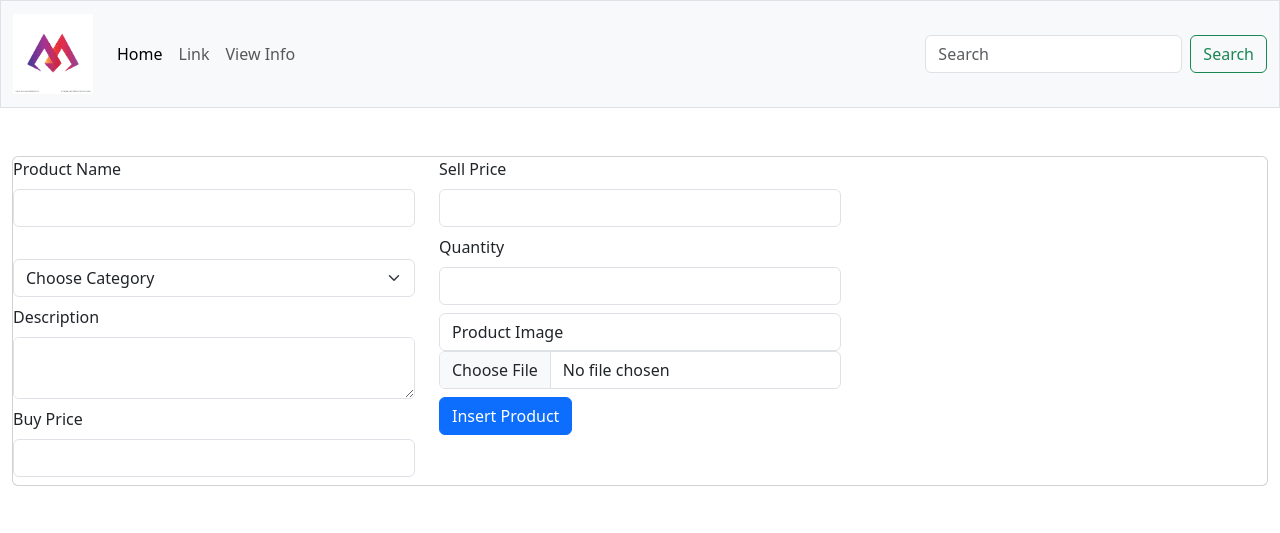
After one commit to ayeayemyint100314/ecom_111, a PHP site: page /insertProduct.php in a window 1280 px wide. The commit adds this page. Shown: the top 533 px of the page. Run offline with PHP 8.4, Linux system fonts and the light colour scheme; data that the repository does not hold is empty.

Commit message:
productInsert Page is finished

```diff
--- /dev/null
+++ b/admin/insertProduct.php
@@ -0,0 +1,117 @@
+<?php
+require_once "dbconnect.php";
+try {
+        $sql = "select * from category";
+        $stmt = $conn->prepare($sql);
+        $stmt->execute();
+        $categories = $stmt->fetchAll(); // multiple rows returned
+
+} catch (PDOException $e) {
+    echo $e->getMessage();
+}
+
+// when insertButton is clicked
+if(isset($_POST['insertBtn']))
+{
+    echo "$_POST[pname]<br> $_POST[category]<br> $_POST[description]<br>
+    $_POST[sprice]<br>$_POST[quantity]<br>$_POST[bprice]<br>";
+
+}
+
+
+
+
+
+
+?>
+<!DOCTYPE html>
+<html lang="en">
+
+<head>
+    <meta charset="UTF-8">
+    <meta name="viewport" content="width=device-width, initial-scale=1.0">
+    <title>Insert Product</title>
+    <link href="https://cdn.jsdelivr.net/npm/bootstrap@5.3.7/dist/css/bootstrap.min.css" rel="stylesheet" integrity="sha384-LN+7fdVzj6u52u30Kp6M/trliBMCMKTyK833zpbD+pXdCLuTusPj697FH4R/5mcr" crossorigin="anonymous">
+    <script src="https://cdn.jsdelivr.net/npm/bootstrap@5.3.7/dist/js/bootstrap.bundle.min.js" integrity="sha384-ndDqU0Gzau9qJ1lfW4pNLlhNTkCfHzAVBReH9diLvGRem5+R9g2FzA8ZGN954O5Q" crossorigin="anonymous"></script>
+
+</head>
+
+<body>
+    <div class="container-fluid">
+        <div class="row">
+            <?php require_once "navigation.php" ?>
+        </div>
+        <div class="row">
+            <div class="col-md-12 mx-auto py-5">
+                <form action="insertProduct.php" class="form card" method="post"
+                    enctype="multipart/form-data">
+                    <div class="row">
+                        <div class="col-md-4">
+                            <div class="mb-2">
+                                <label for="pname" class="form-label">Product Name</label>
+                                <input type="text" class="form-control" name="pname"
+                                    id="pname" required>
+                            </div>
+                            <div class="mb-2">
+                                <label for="" class="form-label"></label>
+                                <select name="category" id="" class="form-select">
+                                    <option value="">Choose Category</option>
+                                    <?php
+                                        if(isset($categories))
+                                        {   foreach($categories as $category)
+                                            {
+                                                echo "<option value=$category[id]>$category[cat_name]</option>";
+                                            }
+                                        }
+
+                                    ?>
+
+                                </select>
+                            </div>
+                            <div class="mb-2">
+                                <label for="desc" class="form-label">Description</label>
+                                <textarea name="description" id="desc" class="form-control">
+
+
+                            </textarea>
+                            </div>
+                            <div class="mb-2">
+                                <label for="bprice" class="form-label">Buy Price</label>
+                                <input type="number" class="form-control" name="bprice" id="bprice">
+
+                            </div>
+
+                        </div>
+                        <div class="col-md-4">
+                            <div class="mb-2">
+                                <label for="sprice" class="form-label">Sell Price</label>
+                                <input type="number" class="form-control" name="sprice"
+                                    id="sprice">
+                            </div>
+                            <div class="mb-2">
+                                <label for="qty" class="form-label">Quantity</label>
+                                <input type="number" class="form-control" name="quantity"
+                                    id="qty">
+                            </div>
+                            <div class="mb-2">
+                                <label for="pmg" class="form-control">
+                                    Product Image</label>
+                                <input type="file" class="form-control" name="pimg"
+                                    id="pimg">
+                            </div>
+                            <div class="mb-2">
+                                <button class="btn btn-primary" name="insertBtn">Insert Product</button>
+                            </div>
+                        </div>
+                    </div>
+
+
+
+                </form>
+            </div>
+        </div>
+    </div>
+
+</body>
+
+</html>
```
Also changed, not shown: admin/viewInfo.php (+6 -4 lines).
